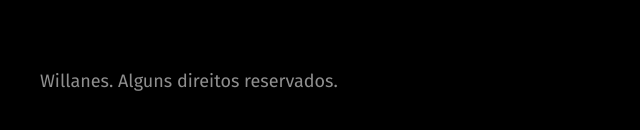
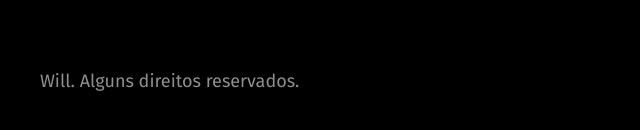
Before and after one commit to WillanesDev/willanesdev.github.io, a plain HTML site: page index.html in a window 1280 px wide. Shown: the part 2588-2718 px from the top of the page, 0-640 px from the left. Drawn offline with Linux system fonts and the light colour scheme.

Commit message:
mudanças footer

```diff
--- a/index.html
+++ b/index.html
@@ -128,7 +128,7 @@
         <li>+55 82 99831-3353</li>
         <li><a href="/">@instagram</a></li>
       </ul>
-      <p class="footer-copy">Willanes. Alguns direitos reservados.</p>
+      <p class="footer-copy">Will. Alguns direitos reservados.</p>
     </div>
   </footer>
 </body>
```
